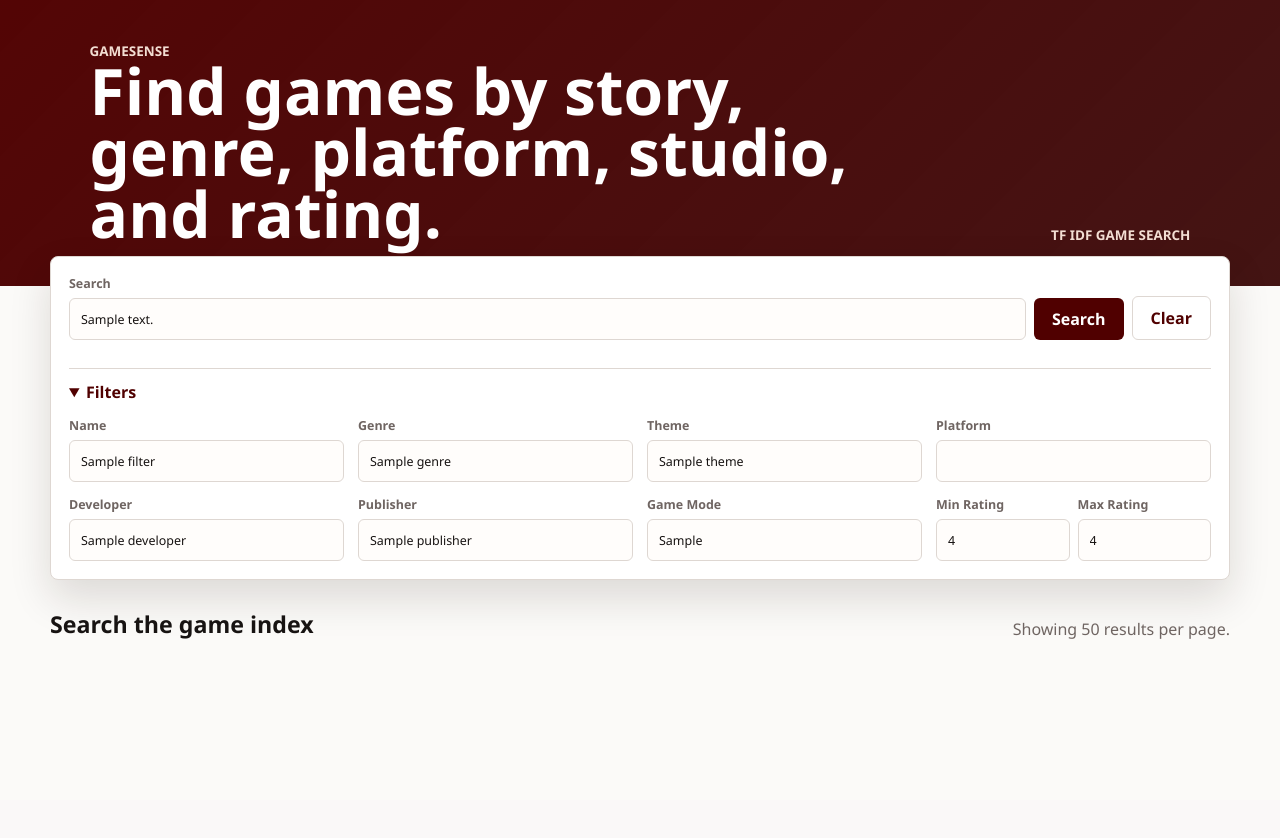
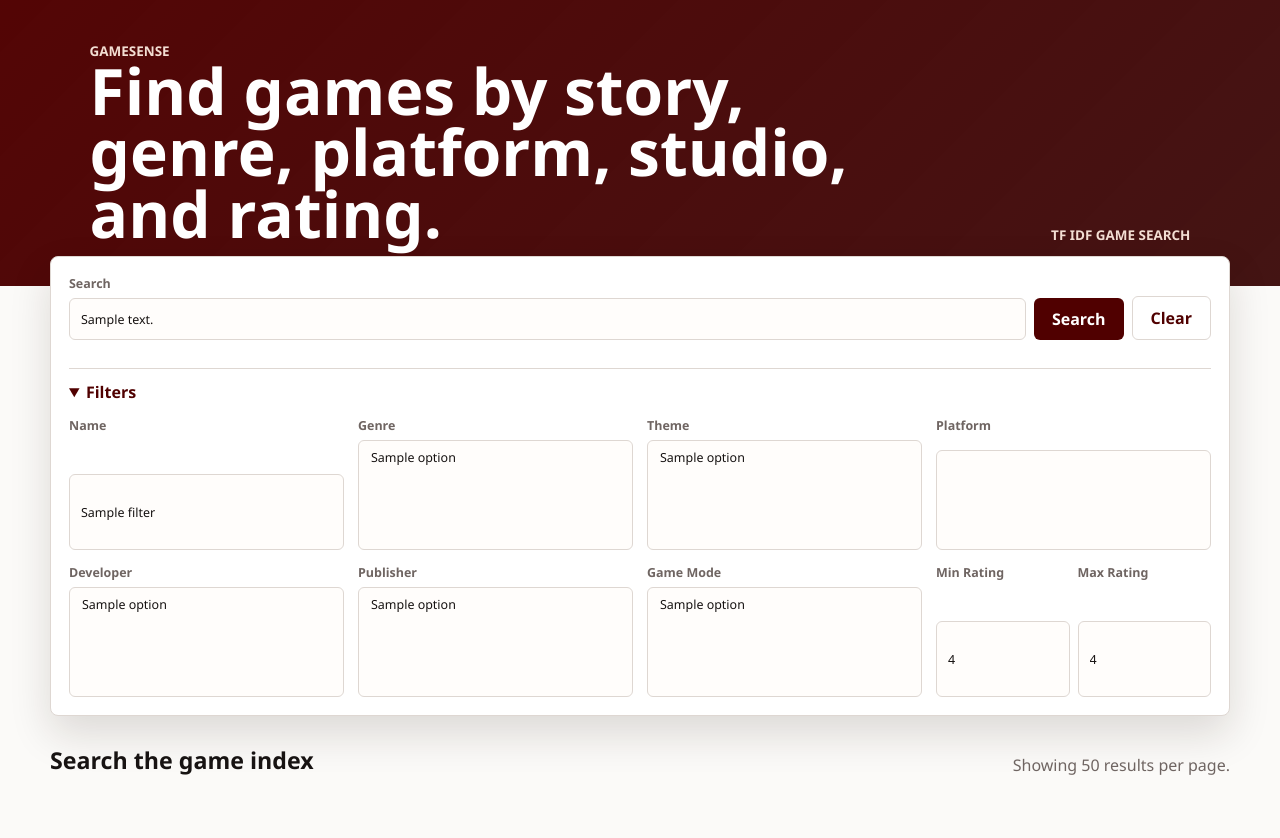
Before and after one commit to joshEng1/GameSense, a Flask app: template templates/index.html in a window 1280 px wide, after a click on "Filters". Before the commit the page ends 639 px from the top, so only its background shows below. Run offline with Flask 3, Linux system fonts and the light colour scheme; the template is opened without the code that fills it: most values are stand-ins (such as "Sample title", 1, 10 or a date in 2020); lists and menus that the app fills with data are empty.

Commit message:
Add filter overhaul

```diff
--- a/app.py
+++ b/app.py
@@ -23,6 +23,7 @@ FILTER_FIELDS = [
     "rating_max",
 ]
 
+MULTI_FIELDS = ["genre", "theme", "platform", "developer", "publisher", "game_mode"]
 
 def create_app():
     app = Flask(__name__)
@@ -31,17 +32,26 @@ def create_app():
     def index():
         # Keep all form values in one dict so the template can refill the fields
         # after a search without repeating request parsing logic.
-        filters = {field: request.args.get(field, "").strip() for field in FILTER_FIELDS}
+        # filters = {field: request.args.get(field, "").strip() for field in FILTER_FIELDS}
+        filters = {field: request.args.get(field, "").strip() for field in FILTER_FIELDS if field not in MULTI_FIELDS}
+        filters.update({field: request.args.getlist(field) for field in MULTI_FIELDS})
         searched = any(filters.values())
         page = current_page()
         pagination = None
         results = []
         total_count = None
 
+        engine = get_engine()
+        filter_options = engine.get_filter_options()
+
         # Avoid running a broad search on the first page load.
         if searched:
-            engine = get_engine()
-            matches = engine.search(**filters, limit=MAX_SEARCH_RESULTS)
+            # matches = engine.search(**filters, limit=MAX_SEARCH_RESULTS)
+            matches = engine.search(
+                **{k: v for k, v in filters.items() if k not in MULTI_FIELDS},
+                **{k: ",".join(v) for k, v in filters.items() if k in MULTI_FIELDS},
+                limit=MAX_SEARCH_RESULTS,
+            )
             page_count = max(1, (len(matches) + RESULTS_PER_PAGE - 1) // RESULTS_PER_PAGE)
             page = min(page, page_count)
             start = (page - 1) * RESULTS_PER_PAGE
@@ -54,6 +64,8 @@ def create_app():
             pagination = build_pagination(filters, page, page_count, len(matches), start)
             total_count = engine.get_total_count()
 
+
+
         return render_template(
             "index.html",
             filters=filters,
@@ -61,6 +73,7 @@ def create_app():
             searched=searched,
             pagination=pagination,
             total_count=total_count,
+            filter_options=filter_options
         )
 
     return app
--- a/search_engine.py
+++ b/search_engine.py
@@ -226,6 +226,25 @@ class SearchEngine:
 
         return filtered[mask].copy()
 
+    def get_filter_options(self):
+        def unique_values(col):
+            return sorted(
+                set(
+                    val.strip()
+                    for cell in self.df[col].dropna()
+                    for val in str(cell).split(",")
+                    if val.strip()
+                )
+            )
+        return {
+            "genres": unique_values("genres"),
+            "themes": unique_values("themes"),
+            "platforms": unique_values("platforms"),
+            "developers": unique_values("developers"),
+            "publishers": unique_values("publishers"),
+            "game_modes": unique_values("game_modes"),
+        }
+
     def rank_by_query(self, data, query_text):
         query_text = expand_query(query_text)
         ranked = data.copy()
--- a/static/style.css
+++ b/static/style.css
@@ -129,6 +129,34 @@ input {
 input:focus {
     outline: 2px solid rgba(80, 0, 0, 0.22);
     border-color: var(--maroon);
+}
+
+/* --- Multi-select dropdowns --- */
+select[multiple] {
+    width: 100%;
+    min-height: 90px;
+    border: 1px solid var(--line);
+    border-radius: 6px;
+    padding: 4px;
+    color: var(--ink);
+    background: #fffdfb;
+    font: inherit;
+    font-weight: 500;
+}
+
+select[multiple]:focus {
+    outline: 2px solid rgba(80, 0, 0, 0.22);
+    border-color: var(--maroon);
+}
+
+select[multiple] option {
+    padding: 4px 8px;
+    border-radius: 4px;
+}
+
+select[multiple] option:checked {
+    background: var(--maroon);
+    color: white;
 }
 
 button,
--- a/templates/index.html
+++ b/templates/index.html
@@ -34,6 +34,7 @@
             <details>
                 <summary>Filters</summary>
                 <div class="filters-grid">
+
                     <label>
                         <span>Name</span>
                         <input name="name" value="{{ filters.name }}">
@@ -41,44 +42,71 @@
 
                     <label>
                         <span>Genre</span>
-                        <input name="genre" value="{{ filters.genre }}">
+                        <select name="genre" multiple>
+                            {% for option in filter_options.genres %}
+                                <option value="{{ option }}" {% if option in filters.genre %}selected{% endif %}>{{ option }}</option>
+                            {% endfor %}
+                        </select>
                     </label>
 
                     <label>
                         <span>Theme</span>
-                        <input name="theme" value="{{ filters.theme }}">
+                        <select name="theme" multiple>
+                            {% for option in filter_options.themes %}
+                                <option value="{{ option }}" {% if option in filters.theme %}selected{% endif %}>{{ option }}</option>
+                            {% endfor %}
+                        </select>
                     </label>
 
                     <label>
                         <span>Platform</span>
-                        <input name="platform" value="{{ filters.platform }}">
+                        <select name="platform" multiple>
+                            {% for option in filter_options.platforms %}
+                                <option value="{{ option }}" {% if option in filters.platform %}selected{% endif %}>{{ option }}</option>
+                            {% endfor %}
+                        </select>
                     </label>
 
                     <label>
                         <span>Developer</span>
-                        <input name="developer" value="{{ filters.developer }}">
+                        <select name="developer" multiple>
+                            {% for option in filter_options.developers %}
+                                <option value="{{ option }}" {% if option in filters.developer %}selected{% endif %}>{{ option }}</option>
+                            {% endfor %}
+                        </select>
                     </label>
 
                     <label>
                         <span>Publisher</span>
-                        <input name="publisher" value="{{ filters.publisher }}">
+                        <select name="publisher" multiple>
+                            {% for option in filter_options.publishers %}
+                                <option value="{{ option }}" {% if option in filters.publisher %}selected{% endif %}>{{ option }}</option>
+                            {% endfor %}
+                        </select>
                     </label>
 
                     <label>
                         <span>Game Mode</span>
-                        <input name="game_mode" value="{{ filters.game_mode }}">
+                        <select name="game_mode" multiple>
+                            {% for option in filter_options.game_modes %}
+                                <option value="{{ option }}" {% if option in filters.game_mode %}selected{% endif %}>{{ option }}</option>
+                            {% endfor %}
+                        </select>
                     </label>
 
                     <div class="rating-row">
                         <label>
                             <span>Min Rating</span>
-                            <input name="rating_min" value="{{ filters.rating_min }}" inputmode="decimal">
+                            <input name="rating_min" value="{{ filters.rating_min }}" inputmode="decimal"
+                                   oninput="this.value = Math.max(0, parseFloat(this.value) || 0)">
                         </label>
                         <label>
                             <span>Max Rating</span>
-                            <input name="rating_max" value="{{ filters.rating_max }}" inputmode="decimal">
+                            <input name="rating_max" value="{{ filters.rating_max }}" inputmode="decimal"
+                                   oninput="this.value = Math.min(100, parseFloat(this.value) || 100)">
                         </label>
                     </div>
+
                 </div>
             </details>
 
```
